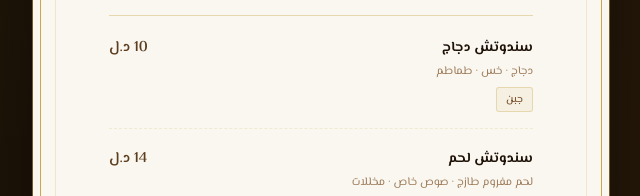
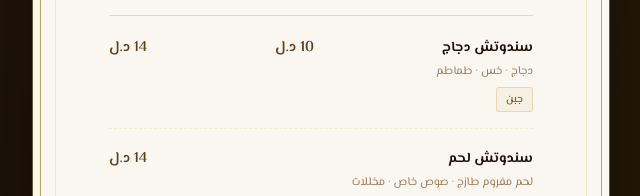
Before and after one commit to aldrissi/Q-ice-cream, a plain HTML site: page index.html in a window 1280 px wide. Shown: the part 1327-1523 px from the top of the page, 319-959 px from the left. Drawn offline with Linux system fonts and the light colour scheme.

Commit message:
Update index.html
price adding

```diff
--- a/index.html
+++ b/index.html
@@ -333,6 +333,7 @@ body.en .ftag-en          { display:inline-block; }
         <div class="item-name ar-only">سندوتش دجاج</div>
         <div class="item-name en-only">Grilled Chicken Sandwich</div>
         <div class="item-price">10 د.ل</div>
+<div class="item-price">14 د.ل</div>
       </div>
       <div class="item-desc ar-only">دجاج · خس · طماطم</div>
       <div class="item-desc en-only">Fresh grilled chicken · lettuce · tomato · special sauce</div>
```
